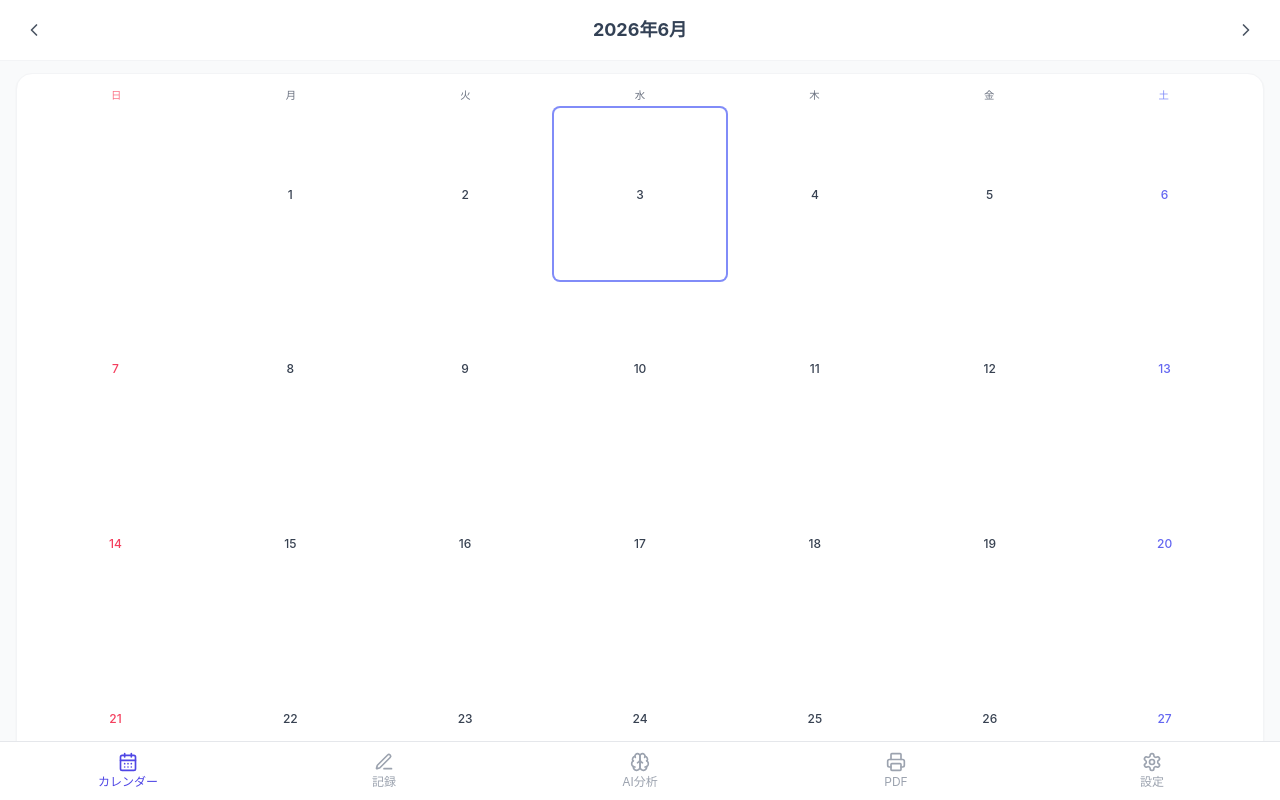
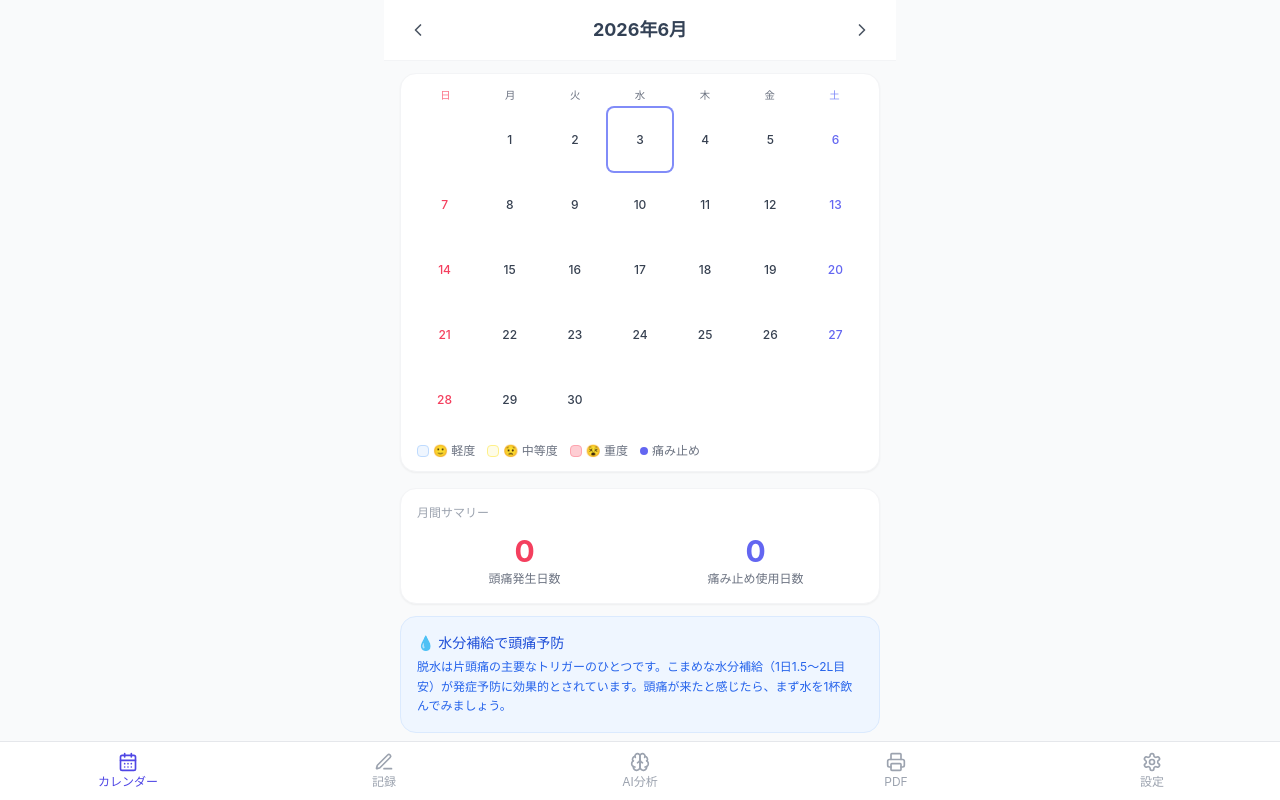
Before and after one commit to fs23ys/headache-diary, a Next.js app: page / in a window 1280 px wide. Shown: the top 800 px of the page. Built offline with nearby package versions, Linux system fonts and the light colour scheme; no server answers; the database is empty; sample sign-in values are in the browser's storage.

Commit message:
fix: アプリ全体にmax-w-lgを追加してカレンダーサイズを制限

```diff
--- a/app/(app)/layout.tsx
+++ b/app/(app)/layout.tsx
@@ -30,7 +30,7 @@ export default function AppLayout({ children }: { children: React.ReactNode }) {
   }
 
   return (
-    <div className="min-h-screen pb-20">
+    <div className="min-h-screen pb-20 max-w-lg mx-auto">
       {children}
       <BottomNav />
     </div>
```
